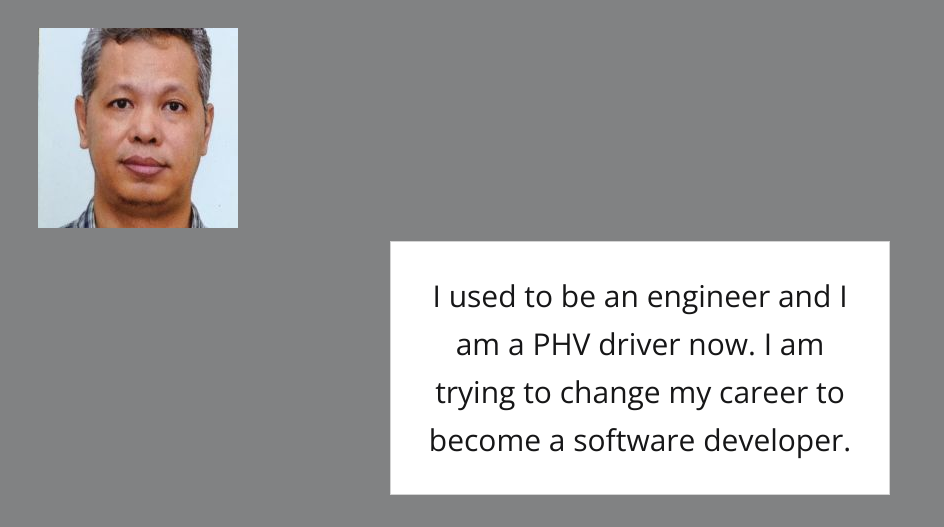
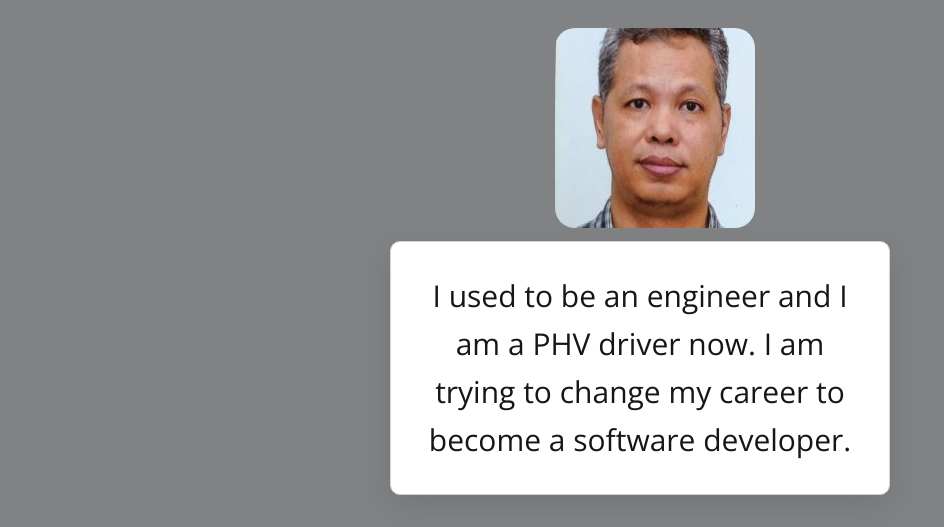
Before and after one commit to Thein-Naing/profile, a plain HTML site: page index.html in a window 1280 px wide. Shown: the part 119-646 px from the top of the page, without its empty margins (0-944 px from the left). Drawn offline with nearby package versions, Linux system fonts and the light colour scheme.

Commit message:
rounded text and profile image

```diff
--- a/style.css
+++ b/style.css
@@ -7,12 +7,14 @@ body {
   line-height: 1.6;
   font-family: "Open Sans", sans-serif;
   font-weight: 300;
+  text-align: center;
 }
 
 #name {
   margin-left: 30px;
   font-size: 18px;
   text-decoration: none;
+  border-radius: 20px;
 }
 
 a {
@@ -27,6 +29,7 @@ a:hover {
 .container {
   width: 500px;
   margin: 0 auto;
+  text-align: center;
 }
 
 .card {
@@ -34,6 +37,8 @@ a:hover {
   background: white;
   padding: 30px;
   border: 1px solid lightgrey;
+  border-radius: 10px;
+  box-shadow: 0 10px 30px rgba(0, 0, 0, 0.1);
 }
 
 @media (max-width: 960px) {
```
